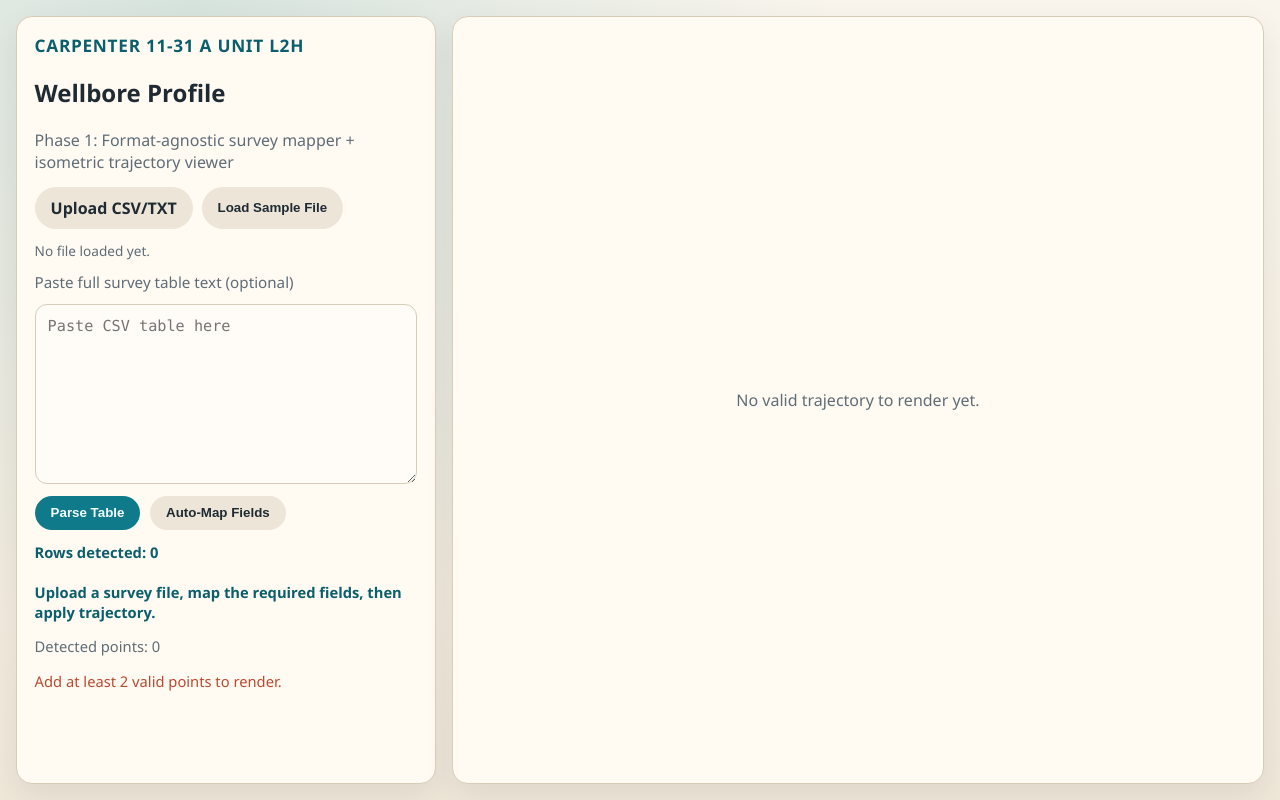
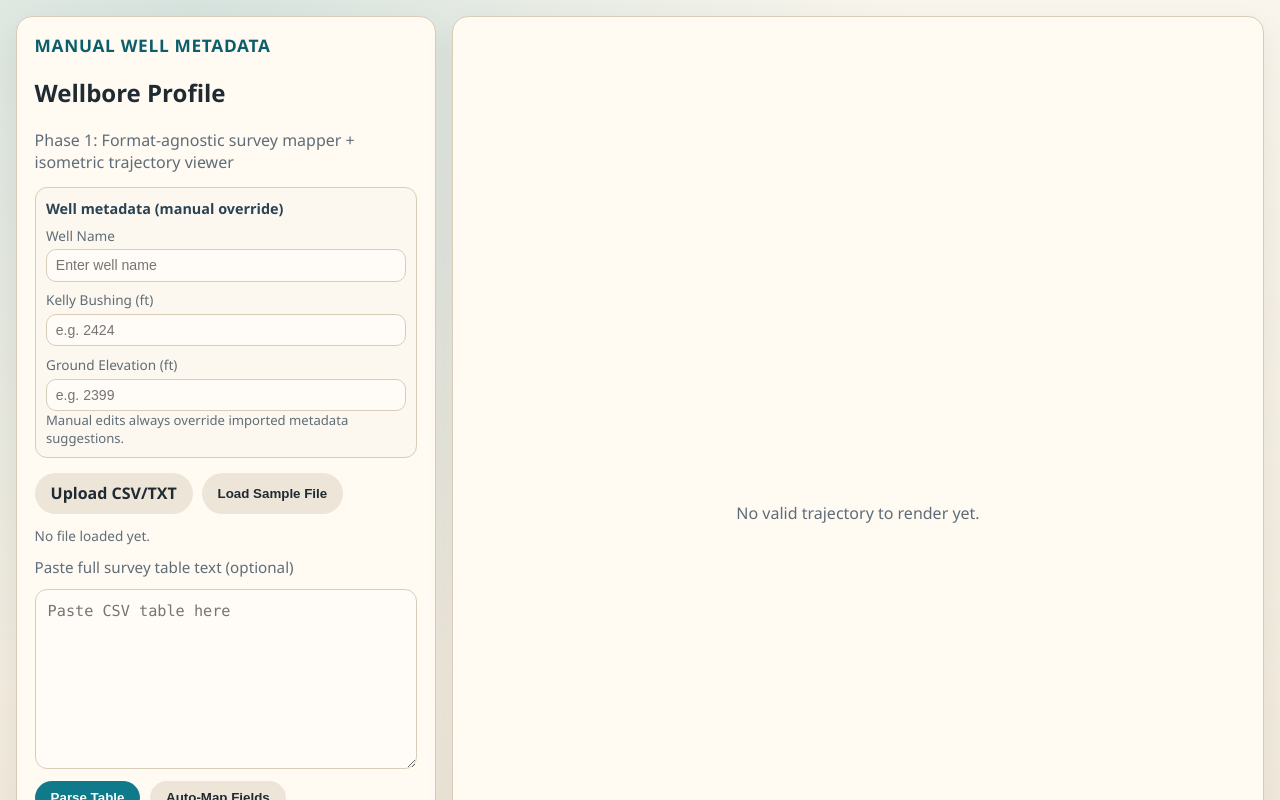
Before and after one commit to brennanwesley/wellbore-profile, a Next.js app in the folder frontend/: page / in a window 1280 px wide. Shown: the top 800 px of the page. Built offline with nearby package versions, Linux system fonts and the light colour scheme.

Commit message:
feat(frontend): add manual well metadata override fields

```diff
--- a/frontend/app/globals.css
+++ b/frontend/app/globals.css
@@ -91,6 +91,26 @@ body {
   margin: 0;
   color: var(--muted);
   font-size: 0.85rem;
+}
+
+.metadata-block {
+  border: 1px solid var(--border);
+  border-radius: 12px;
+  background: #fdf8ef;
+  padding: 0.65rem;
+}
+
+.metadata-title {
+  margin: 0 0 0.5rem;
+  color: #294355;
+  font-size: 0.9rem;
+  font-weight: 700;
+}
+
+.metadata-grid {
+  display: grid;
+  grid-template-columns: 1fr;
+  gap: 0.55rem;
 }
 
 .coordinate-input {
--- a/frontend/app/page.js
+++ b/frontend/app/page.js
@@ -4,18 +4,64 @@ import { useCallback, useState } from "react";
 import WellTrajectoryViewer from "@/components/WellTrajectoryViewer";
 import SurveyImportMapper from "@/components/import/SurveyImportMapper";
 
-const WELL_NAME = "Carpenter 11-31 A Unit L2H";
+function hasMetadataValue(value) {
+  return value !== null && value !== undefined && String(value).trim() !== "";
+}
+
+function normalizeMetadataSuggestions(metadataSuggestions) {
+  if (!metadataSuggestions) {
+    return null;
+  }
+
+  const normalized = {
+    wellName: hasMetadataValue(metadataSuggestions.wellName) ? String(metadataSuggestions.wellName).trim() : "",
+    kellyBushing:
+      hasMetadataValue(metadataSuggestions.kellyBushing) && Number.isFinite(Number(metadataSuggestions.kellyBushing))
+        ? String(metadataSuggestions.kellyBushing)
+        : "",
+    groundElevation:
+      hasMetadataValue(metadataSuggestions.groundElevation) && Number.isFinite(Number(metadataSuggestions.groundElevation))
+        ? String(metadataSuggestions.groundElevation)
+        : "",
+  };
+
+  if (!normalized.wellName && !normalized.kellyBushing && !normalized.groundElevation) {
+    return null;
+  }
+
+  return normalized;
+}
+
+const INITIAL_METADATA = {
+  wellName: "",
+  kellyBushing: "",
+  groundElevation: "",
+};
 
 export default function HomePage() {
   const [points, setPoints] = useState([]);
+  const [wellMetadata, setWellMetadata] = useState(INITIAL_METADATA);
+  const [detectedMetadata, setDetectedMetadata] = useState(null);
   const [fileStatus, setFileStatus] = useState(
     "Upload a survey file, map the required fields, then apply trajectory.",
   );
   const [importWarnings, setImportWarnings] = useState([]);
 
-  const handleApplyTrajectory = useCallback(({ points: mappedPoints, summary, sourceLabel, warnings }) => {
+  const handleApplyTrajectory = useCallback(
+    ({ points: mappedPoints, summary, sourceLabel, warnings, metadataSuggestions }) => {
       setPoints(mappedPoints);
       setImportWarnings(Array.isArray(warnings) ? warnings : []);
+
+      const normalizedSuggestions = normalizeMetadataSuggestions(metadataSuggestions);
+      setDetectedMetadata(normalizedSuggestions);
+
+      if (normalizedSuggestions) {
+        setWellMetadata((previous) => ({
+          wellName: previous.wellName || normalizedSuggestions.wellName,
+          kellyBushing: previous.kellyBushing || normalizedSuggestions.kellyBushing,
+          groundElevation: previous.groundElevation || normalizedSuggestions.groundElevation,
+        }));
+      }
 
       if (!summary) {
         setFileStatus(`${sourceLabel} applied.`);
@@ -25,18 +71,94 @@ export default function HomePage() {
       setFileStatus(
         `${sourceLabel} applied: ${summary.validRowCount} valid rows, ${summary.invalidRowCount} invalid rows.`,
       );
-  }, []);
+    },
+    [],
+  );
+
+  const applyDetectedMetadata = useCallback(() => {
+    if (!detectedMetadata) {
+      return;
+    }
+
+    setWellMetadata({
+      wellName: detectedMetadata.wellName,
+      kellyBushing: detectedMetadata.kellyBushing,
+      groundElevation: detectedMetadata.groundElevation,
+    });
+  }, [detectedMetadata]);
 
   const hasEnoughPoints = points.length >= 2;
+  const titleWellName = wellMetadata.wellName || "Manual Well Metadata";
 
   return (
     <main className="page-shell">
       <section className="panel control-panel">
         <div>
-          <p className="well-name">{WELL_NAME}</p>
+          <p className="well-name">{titleWellName}</p>
           <h1>Wellbore Profile</h1>
           <p className="subtitle">Phase 1: Format-agnostic survey mapper + isometric trajectory viewer</p>
         </div>
+
+        <section className="metadata-block" aria-label="Well metadata">
+          <p className="metadata-title">Well metadata (manual override)</p>
+
+          <div className="metadata-grid">
+            <label className="mapper-field" htmlFor="well-name-input">
+              <span>Well Name</span>
+              <input
+                id="well-name-input"
+                type="text"
+                className="mapper-input"
+                value={wellMetadata.wellName}
+                onChange={(event) => {
+                  const value = event.target.value;
+                  setWellMetadata((previous) => ({ ...previous, wellName: value }));
+                }}
+                placeholder="Enter well name"
+              />
+            </label>
+
+            <label className="mapper-field" htmlFor="kelly-bushing-input">
+              <span>Kelly Bushing (ft)</span>
+              <input
+                id="kelly-bushing-input"
+                type="number"
+                className="mapper-input"
+                value={wellMetadata.kellyBushing}
+                onChange={(event) => {
+                  const value = event.target.value;
+                  setWellMetadata((previous) => ({ ...previous, kellyBushing: value }));
+                }}
+                placeholder="e.g. 2424"
+              />
+            </label>
+
+            <label className="mapper-field" htmlFor="ground-elev-input">
+              <span>Ground Elevation (ft)</span>
+              <input
+                id="ground-elev-input"
+                type="number"
+                className="mapper-input"
+                value={wellMetadata.groundElevation}
+                onChange={(event) => {
+                  const value = event.target.value;
+                  setWellMetadata((previous) => ({ ...previous, groundElevation: value }));
+                }}
+                placeholder="e.g. 2399"
+              />
+            </label>
+          </div>
+
+          {detectedMetadata ? (
+            <div className="actions">
+              <button type="button" onClick={applyDetectedMetadata} className="secondary-btn">
+                Use imported metadata values
+              </button>
+            </div>
+          ) : null}
+
+          <p className="helper-note">Manual edits always override imported metadata suggestions.</p>
+        </section>
 
         <SurveyImportMapper onApplyTrajectory={handleApplyTrajectory} />
 
--- a/frontend/components/import/SurveyImportMapper.jsx
+++ b/frontend/components/import/SurveyImportMapper.jsx
@@ -5,7 +5,9 @@ import {
   MAPPING_FIELDS,
   buildColumnOptions,
   detectHeaderRowIndex,
+  extractMetadataSuggestions,
   extractMappedSurvey,
+  hasMetadataSuggestions,
   parseTableText,
   suggestMappings,
 } from "@/lib/surveyImport";
@@ -56,6 +58,12 @@ export default function SurveyImportMapper({ onApplyTrajectory }) {
   const [manualHeaderRow, setManualHeaderRow] = useState(1);
   const [dataStartRow, setDataStartRow] = useState(1);
   const [mappings, setMappings] = useState({});
+  const [metadataSuggestions, setMetadataSuggestions] = useState({
+    wellName: "",
+    kellyBushing: null,
+    groundElevation: null,
+    sourceRows: {},
+  });
   const [validationResult, setValidationResult] = useState(null);
   const [isLoadingSample, setIsLoadingSample] = useState(false);
 
@@ -101,12 +109,19 @@ export default function SurveyImportMapper({ onApplyTrajectory }) {
     setRows(parsed.rows);
     setParseErrors(parsed.parseErrors);
     setValidationResult(null);
+    setMetadataSuggestions(extractMetadataSuggestions(parsed.rows));
 
     if (parsed.rows.length === 0) {
       setHeaderMode("auto");
       setManualHeaderRow(1);
       setDataStartRow(1);
       setMappings({});
+      setMetadataSuggestions({
+        wellName: "",
+        kellyBushing: null,
+        groundElevation: null,
+        sourceRows: {},
+      });
       return;
     }
 
@@ -198,8 +213,9 @@ export default function SurveyImportMapper({ onApplyTrajectory }) {
       summary: validationResult.summary,
       sourceLabel,
       warnings: validationResult.warnings,
+      metadataSuggestions,
     });
-  }, [onApplyTrajectory, sourceLabel, validationResult]);
+  }, [metadataSuggestions, onApplyTrajectory, sourceLabel, validationResult]);
 
   return (
     <section className="import-block" aria-label="Survey import mapper">
@@ -249,6 +265,18 @@ export default function SurveyImportMapper({ onApplyTrajectory }) {
 
       <div className="helper-text">
         <p className="file-status">Rows detected: {rowCount}</p>
+        {hasMetadataSuggestions(metadataSuggestions) ? (
+          <p className="helper-note">
+            Metadata detected: {metadataSuggestions.wellName ? `Well Name` : null}
+            {metadataSuggestions.wellName && metadataSuggestions.kellyBushing !== null ? ", " : null}
+            {metadataSuggestions.kellyBushing !== null ? "Kelly Bushing" : null}
+            {(metadataSuggestions.wellName || metadataSuggestions.kellyBushing !== null) &&
+            metadataSuggestions.groundElevation !== null
+              ? ", "
+              : null}
+            {metadataSuggestions.groundElevation !== null ? "Ground Elevation" : null}
+          </p>
+        ) : null}
         {parseErrors.length > 0 ? (
           <ul className="warning-list">
             {parseErrors.slice(0, 4).map((errorMessage) => (
--- a/frontend/package.json
+++ b/frontend/package.json
@@ -17,5 +17,9 @@
     "react": "^18.3.1",
     "react-dom": "^18.3.1",
     "three": "^0.169.0"
+  },
+  "devDependencies": {
+    "eslint": "^8.57.0",
+    "eslint-config-next": "^14.2.15"
   }
 }
```
Also changed, not shown: frontend/.eslintrc.json (added), frontend/lib/surveyImport.js, 2 other files (tests, documents, lock files or other folders). Lines whose indentation alone changed are shown as unchanged.
